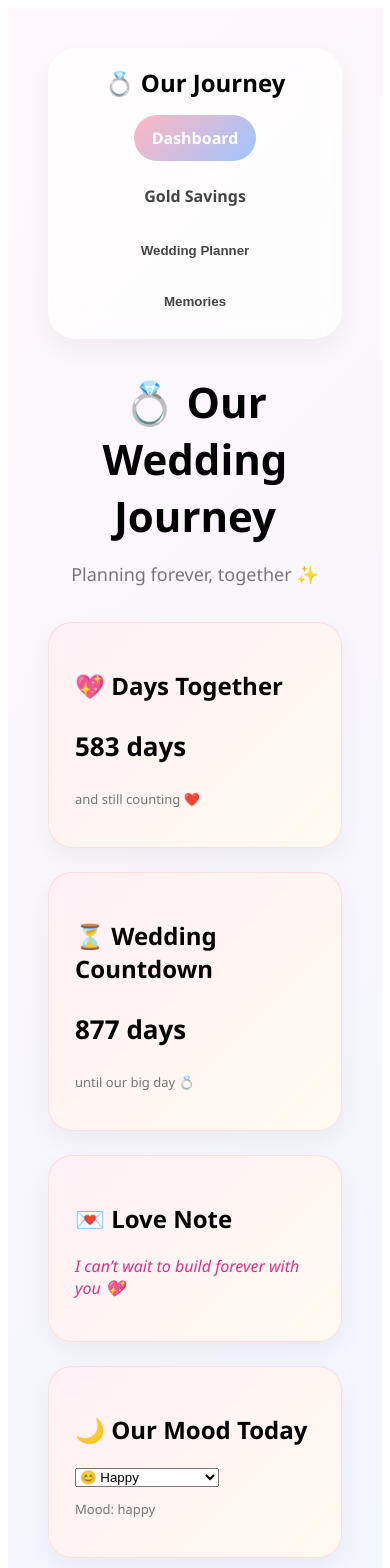
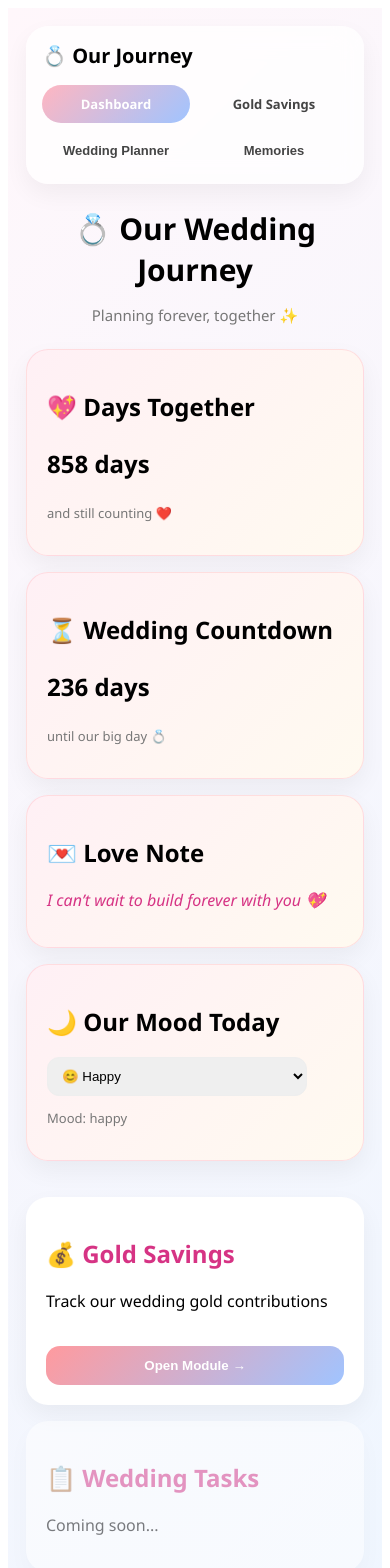
Before and after one commit to akramjha/our-journey-aa, a Vue app: page / in a window 390 px wide. Shown: the top 1568 px of the page. Built offline with nearby package versions, Linux system fonts and the light colour scheme.

Commit message:
add Mobile responsive

```diff
--- a/src/components/AppHeader.vue
+++ b/src/components/AppHeader.vue
@@ -55,15 +55,31 @@
   color: white;
 }
 
-@media (max-width: 900px) {
+@media (max-width: 768px) {
   .navbar {
     flex-direction: column;
+    align-items: flex-start;
+    padding: 16px;
+    border-radius: 22px;
+    margin-bottom: 24px;
     gap: 16px;
   }
 
+  .logo {
+    font-size: 20px;
+  }
+
   .nav-links {
-    flex-wrap: wrap;
-    justify-content: center;
+    width: 100%;
+    display: grid;
+    grid-template-columns: 1fr 1fr;
+    gap: 10px;
+  }
+
+  .nav-btn {
+    text-align: center;
+    padding: 10px 12px;
+    font-size: 13px;
   }
 }
 </style>
--- a/src/components/savings/GoldSavings.vue
+++ b/src/components/savings/GoldSavings.vue
@@ -303,6 +303,7 @@ const akramItems = computed(() =>
 );
 
 const calculateWeight = (item: Contribution) => {
+  if (!item.currentGoldPricePerGram) return 0;
   return item.purchasePrice / item.currentGoldPricePerGram;
 };
 
@@ -315,11 +316,11 @@ const akramWeight = computed(() =>
 );
 
 const ainaSpend = computed(() =>
-  ainaItems.value.reduce((a, b) => a + b.purchasePrice, 0)
+  ainaItems.value.reduce((a, b) => a + Number(b.purchasePrice), 0)
 );
 
 const akramSpend = computed(() =>
-  akramItems.value.reduce((a, b) => a + b.purchasePrice, 0)
+  akramItems.value.reduce((a, b) => a + Number(b.purchasePrice), 0)
 );
 
 const totalWeight = computed(() =>
@@ -510,6 +511,7 @@ const currentGoldValue = computed(() =>
 .table-wrapper {
   margin-top: 26px;
   overflow-x: auto;
+  -webkit-overflow-scrolling: touch;
 }
 
 table {
@@ -555,16 +557,70 @@ td {
   text-align: center;
 }
 
-@media (max-width: 900px) {
-  .profile-grid,
-  .overall {
-    grid-template-columns: 1fr;
+@media (max-width: 768px) {
+  .main-header {
+    margin-bottom: 26px;
   }
 
-  .goal-top {
+  .main-header h1 {
+    font-size: 32px;
+  }
+
+  .main-header p {
+    font-size: 15px;
+  }
+
+  .goal-card,
+  .investment-card,
+  .profile-card,
+  .overall-box {
+    padding: 20px;
+    border-radius: 22px;
+  }
+
+  .overall,
+  .profile-grid,
+  .investment-grid,
+  .summary-card {
+    grid-template-columns: 1fr;
+    gap: 16px;
+  }
+
+  .goal-top,
+  .profile-header {
     flex-direction: column;
     align-items: flex-start;
-    gap: 18px;
+    gap: 14px;
+  }
+
+  .goal-mini,
+  .mini-total {
+    width: fit-content;
+  }
+
+  table {
+    min-width: 520px;
+  }
+
+  th,
+  td {
+    padding: 12px;
+    font-size: 13px;
+    white-space: nowrap;
+  }
+
+  .field input {
+    padding: 14px;
+    font-size: 16px;
+  }
+
+  .save-btn {
+    padding: 14px;
+    font-size: 15px;
+  }
+
+  .delete-btn {
+    padding: 8px 11px;
   }
 }
 </style>
--- a/src/pages/SavingsPage.vue
+++ b/src/pages/SavingsPage.vue
@@ -17,4 +17,10 @@ import GoldSavings from "@/components/savings/GoldSavings.vue";
   background: linear-gradient(135deg, #fff7fb, #eef6ff);
   font-family: system-ui;
 }
+
+@media (max-width: 768px) {
+  .page {
+    padding: 18px;
+  }
+}
 </style>
--- a/src/pages/WeddingPlanner.vue
+++ b/src/pages/WeddingPlanner.vue
@@ -66,8 +66,8 @@
 import { ref } from "vue";
 import AppHeader from "@/components/AppHeader.vue";
 
-const startDate = new Date("2024-10-02");
-const weddingDate = new Date("2028-10-2");
+const startDate = new Date("2024-01-01");
+const weddingDate = new Date("2026-12-31");
 
 const daysTogether = Math.floor(
   (new Date().getTime() - startDate.getTime()) / (1000 * 60 * 60 * 24)
@@ -147,6 +147,14 @@ const mood = ref("happy");
   color: #d63384;
 }
 
+select {
+  width: 100%;
+  max-width: 260px;
+  padding: 10px;
+  border-radius: 12px;
+  border: 1px solid #eee;
+}
+
 .module-grid {
   display: grid;
   grid-template-columns: repeat(auto-fit, minmax(260px, 1fr));
@@ -178,4 +186,43 @@ const mood = ref("happy");
 .disabled {
   opacity: 0.5;
 }
+
+@media (max-width: 768px) {
+  .page {
+    padding: 18px;
+  }
+
+  .header {
+    margin-bottom: 24px;
+  }
+
+  .header h1 {
+    font-size: 30px;
+  }
+
+  .header p {
+    font-size: 15px;
+  }
+
+  .grid,
+  .module-grid {
+    grid-template-columns: 1fr;
+    gap: 16px;
+  }
+
+  .card,
+  .module-card {
+    padding: 20px;
+    border-radius: 22px;
+  }
+
+  .big {
+    font-size: 24px;
+  }
+
+  .module-card button {
+    width: 100%;
+    padding: 12px;
+  }
+}
 </style>
```
